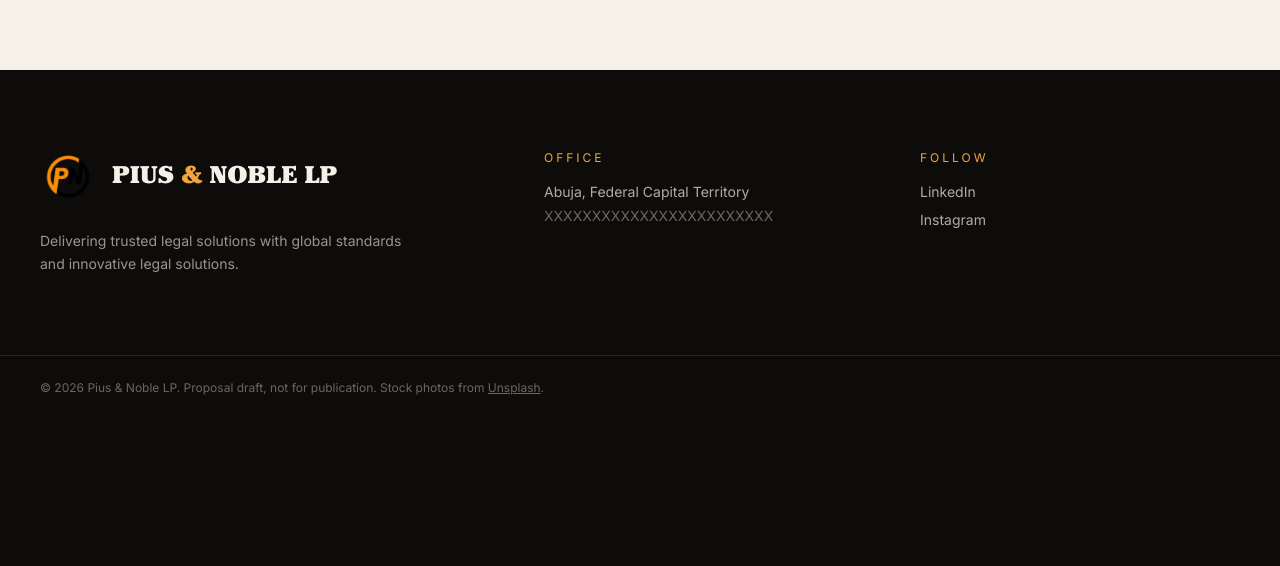
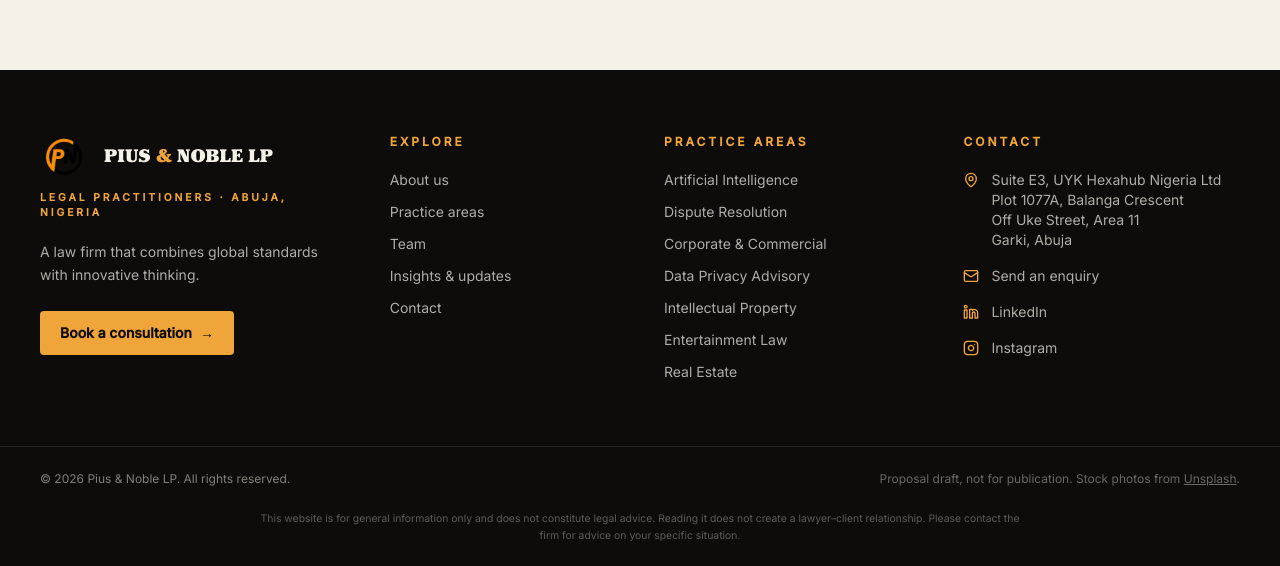
Before and after one commit to PIUSANDNOBLELP/PiusandNobleLP-, a Next.js app: page /team in a window 1280 px wide. Shown: the part 683-1249 px from the top of the page. Before the commit the page ends 1103 px from the top, so only its background shows below. Built offline with nearby package versions, Linux system fonts and the light colour scheme; no server answers; the database is empty.

Commit message:
feat: rebuild the footer with contact details and practice links
Add the four-column footer with the Garki office address, practice area links, social links, a consultation call to action and a short disclaimer.

```diff
--- a/components/footer.tsx
+++ b/components/footer.tsx
@@ -1,42 +1,227 @@
-// Contact details are placeholders until the firm confirms them.
+import Link from "next/link";
+
+// Footer links and the disclaimer below are draft wording for the firm to
+// review. The office address was supplied by the client.
+const siteLinks = [
+  { label: "About us", href: "/about" },
+  { label: "Practice areas", href: "/practice-areas" },
+  { label: "Team", href: "/team" },
+  { label: "Insights & updates", href: "/insights" },
+  { label: "Contact", href: "/contact" },
+];
+
+const practiceAreas = [
+  "Artificial Intelligence",
+  "Dispute Resolution",
+  "Corporate & Commercial",
+  "Data Privacy Advisory",
+  "Intellectual Property",
+  "Entertainment Law",
+  "Real Estate",
+];
 
 export default function Footer() {
   return (
     <footer className="bg-ink text-paper">
-      <div className="mx-auto grid max-w-7xl gap-14 px-6 py-20 md:grid-cols-[1.4fr_1fr_1fr] md:px-10">
+      <div className="mx-auto grid max-w-7xl gap-12 px-6 py-16 md:grid-cols-2 md:px-10 lg:grid-cols-[1.2fr_0.9fr_1fr_1.1fr]">
         <div>
           <div className="flex items-center gap-4">
             {/* eslint-disable-next-line @next/next/no-img-element */}
-            <img src="/brand/logo-mark.png" alt="" className="h-14 w-14" />
-            <p className="font-display text-2xl font-black leading-none">
+            <img src="/brand/logo-mark.png" alt="Pius & Noble LP" className="h-12 w-12" />
+            <p className="font-display text-lg font-black leading-none">
               PIUS <span className="text-gold">&amp;</span> NOBLE LP
             </p>
           </div>
-          <p className="mt-6 max-w-sm text-sm leading-relaxed text-paper/60">
-            Delivering trusted legal solutions with global standards and innovative legal solutions.
+          <p className="mt-2 text-[0.65rem] font-semibold uppercase tracking-[0.28em] text-gold">
+            Legal practitioners · Abuja, Nigeria
+          </p>
+          <p className="mt-5 max-w-xs text-sm leading-relaxed text-paper/70">
+            A law firm that combines global standards with innovative thinking.
+          </p>
+          <Link
+            href="/contact"
+            className="mt-6 inline-flex h-11 items-center gap-2 rounded-sm bg-gold px-5 text-sm font-semibold text-ink transition-colors hover:bg-paper"
+          >
+            Book a consultation
+            <span aria-hidden>→</span>
+          </Link>
+        </div>
+
+        <div>
+          <p className="text-xs font-semibold uppercase tracking-[0.25em] text-gold">Explore</p>
+          <ul className="mt-5 space-y-3 text-sm">
+            {siteLinks.map(({ label, href }) => (
+              <li key={href}>
+                <Link href={href} className="text-paper/70 transition-colors hover:text-gold">
+                  {label}
+                </Link>
+              </li>
+            ))}
+          </ul>
+        </div>
+
+        <div>
+          <p className="text-xs font-semibold uppercase tracking-[0.25em] text-gold">Practice areas</p>
+          <ul className="mt-5 space-y-3 text-sm">
+            {practiceAreas.map((area) => (
+              <li key={area}>
+                <Link href="/practice-areas" className="text-paper/70 transition-colors hover:text-gold">
+                  {area}
+                </Link>
+              </li>
+            ))}
+          </ul>
+        </div>
+
+        <div>
+          <p className="text-xs font-semibold uppercase tracking-[0.25em] text-gold">Contact</p>
+          <ul className="mt-5 space-y-4 text-sm text-paper/70">
+            <li className="flex items-start gap-3">
+              <MapPinIcon />
+              <span>
+                Suite E3, UYK Hexahub Nigeria Ltd
+                <br />
+                Plot 1077A, Balanga Crescent
+                <br />
+                Off Uke Street, Area 11
+                <br />
+                Garki, Abuja
+              </span>
+            </li>
+            <li>
+              <Link href="/contact" className="flex items-center gap-3 transition-colors hover:text-gold">
+                <MailIcon />
+                Send an enquiry
+              </Link>
+            </li>
+            <li>
+              <a
+                href="https://www.linkedin.com/company/piusandnoble/"
+                className="flex items-center gap-3 transition-colors hover:text-gold"
+              >
+                <LinkedInIcon />
+                LinkedIn
+              </a>
+            </li>
+            <li>
+              <a
+                href="https://www.instagram.com/piusandnoblelp/"
+                className="flex items-center gap-3 transition-colors hover:text-gold"
+              >
+                <InstagramIcon />
+                Instagram
+              </a>
+            </li>
+          </ul>
+        </div>
+      </div>
+
+      <div className="border-t border-paper/10">
+        <div className="mx-auto flex max-w-7xl flex-col items-center justify-between gap-4 px-6 py-6 text-xs text-paper/50 md:flex-row md:px-10">
+          <p>© {new Date().getFullYear()} Pius &amp; Noble LP. All rights reserved.</p>
+          <p className="text-paper/40">
+            Proposal draft, not for publication. Stock photos from{" "}
+            <a href="https://unsplash.com" className="underline transition-colors hover:text-gold">
+              Unsplash
+            </a>
+            .
           </p>
         </div>
-        <div className="text-sm text-paper/70">
-          <p className="mb-4 text-xs uppercase tracking-[0.25em] text-gold">Office</p>
-          <p>Abuja, Federal Capital Territory</p>
-          <p className="mt-1 text-paper/40">XXXXXXXXXXXXXXXXXXXXXXXX</p>
-        </div>
-        <div className="text-sm text-paper/70">
-          <p className="mb-4 text-xs uppercase tracking-[0.25em] text-gold">Follow</p>
-          <a href="https://www.linkedin.com/company/piusandnoble/" className="block transition-colors hover:text-gold">
-            LinkedIn
-          </a>
-          <a href="https://www.instagram.com/piusandnoblelp/" className="mt-2 block transition-colors hover:text-gold">
-            Instagram
-          </a>
-        </div>
       </div>
-      <div className="border-t border-paper/10">
-        <p className="mx-auto max-w-7xl px-6 py-6 text-xs text-paper/40 md:px-10">
-          © {new Date().getFullYear()} Pius &amp; Noble LP. Proposal draft, not for publication. Stock photos from{" "}
-          <a href="https://unsplash.com" className="underline hover:text-gold">Unsplash</a>.
+
+      <div className="px-6 pb-6 text-center text-[0.65rem] leading-relaxed text-paper/35">
+        <p className="mx-auto max-w-3xl">
+          This website is for general information only and does not constitute legal advice.
+          Reading it does not create a lawyer–client relationship. Please contact the firm for
+          advice on your specific situation.
         </p>
       </div>
     </footer>
   );
 }
+
+function MapPinIcon() {
+  return (
+    <svg
+      xmlns="http://www.w3.org/2000/svg"
+      width="24"
+      height="24"
+      viewBox="0 0 24 24"
+      fill="none"
+      stroke="currentColor"
+      strokeWidth="2"
+      strokeLinecap="round"
+      strokeLinejoin="round"
+      className="mt-0.5 h-4 w-4 shrink-0 text-gold"
+      aria-hidden
+    >
+      <path d="M20 10c0 4.993-5.539 10.193-7.399 11.799a1 1 0 0 1-1.202 0C9.539 20.193 4 14.993 4 10a8 8 0 0 1 16 0" />
+      <circle cx="12" cy="10" r="3" />
+    </svg>
+  );
+}
+
+function MailIcon() {
+  return (
+    <svg
+      xmlns="http://www.w3.org/2000/svg"
+      width="24"
+      height="24"
+      viewBox="0 0 24 24"
+      fill="none"
+      stroke="currentColor"
+      strokeWidth="2"
+      strokeLinecap="round"
+      strokeLinejoin="round"
+      className="h-4 w-4 shrink-0 text-gold"
+      aria-hidden
+    >
+      <path d="m22 7-8.991 5.727a2 2 0 0 1-2.009 0L2 7" />
+      <rect x="2" y="4" width="20" height="16" rx="2" />
+    </svg>
+  );
+}
+
+function LinkedInIcon() {
+  return (
+    <svg
+      xmlns="http://www.w3.org/2000/svg"
+      width="24"
+      height="24"
+      viewBox="0 0 24 24"
+      fill="none"
+      stroke="currentColor"
+      strokeWidth="2"
+      strokeLinecap="round"
+      strokeLinejoin="round"
+      className="h-4 w-4 shrink-0 text-gold"
+      aria-hidden
+    >
+      <path d="M16 8a6 6 0 0 1 6 6v7h-4v-7a2 2 0 0 0-2-2 2 2 0 0 0-2 2v7h-4V8h4v1.5a5.5 5.5 0 0 1 2-1.5z" />
+      <rect width="4" height="12" x="2" y="9" />
+      <circle cx="4" cy="4" r="2" />
+    </svg>
+  );
+}
+
+function InstagramIcon() {
+  return (
+    <svg
+      xmlns="http://www.w3.org/2000/svg"
+      width="24"
+      height="24"
+      viewBox="0 0 24 24"
+      fill="none"
+      stroke="currentColor"
+      strokeWidth="2"
+      strokeLinecap="round"
+      strokeLinejoin="round"
+      className="h-4 w-4 shrink-0 text-gold"
+      aria-hidden
+    >
+      <rect width="20" height="20" x="2" y="2" rx="5" ry="5" />
+      <path d="M16 11.37A4 4 0 1 1 12.63 8 4 4 0 0 1 16 11.37z" />
+      <line x1="17.5" x2="17.51" y1="6.5" y2="6.5" />
+    </svg>
+  );
+}
```
